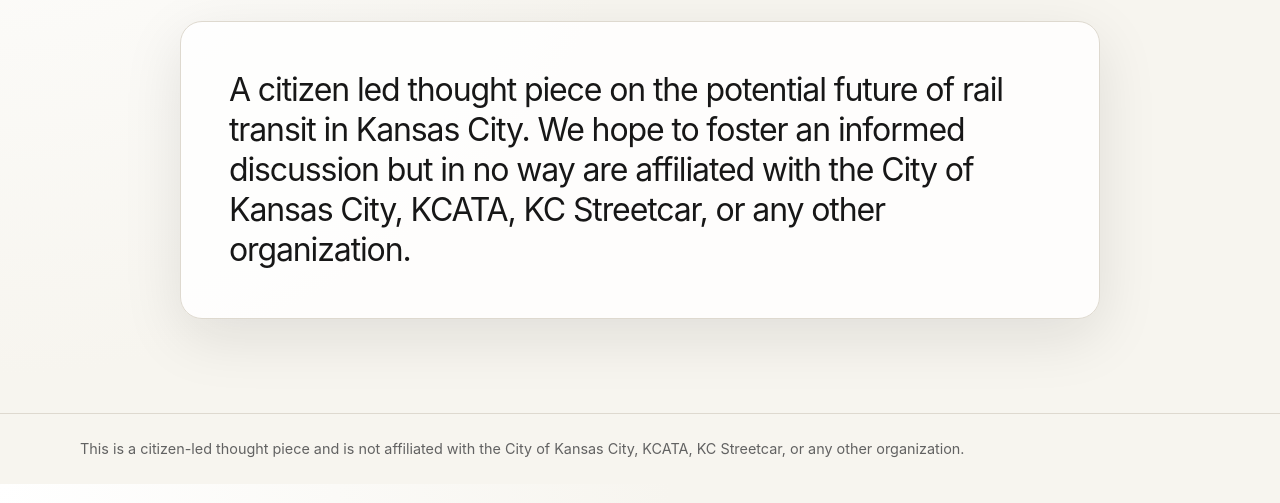
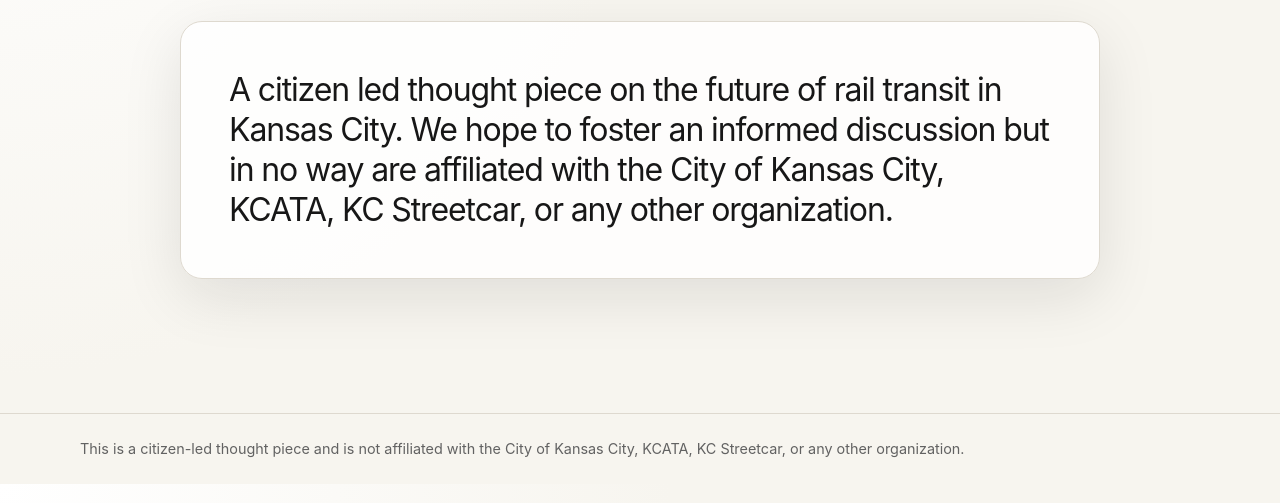
Before and after one commit to lidai99/Transit4KC, a website: page kc-rail-site/about/index.html in a window 1280 px wide. Shown: the part 297-800 px from the top of the page. Drawn offline with Linux system fonts and the light colour scheme.

Commit message:
Update index.html

```diff
--- a/kc-rail-site/about/index.html
+++ b/kc-rail-site/about/index.html
@@ -31,7 +31,7 @@
   <h1>About</h1>
 </section>
 <section class="content-card readable">
-  <p>A citizen led thought piece on the potential future of rail transit in Kansas City. We hope to foster an informed discussion but in no way are affiliated with the City of Kansas City, KCATA, KC Streetcar, or any other organization.</p>
+  <p>A citizen led thought piece on the future of rail transit in Kansas City. We hope to foster an informed discussion but in no way are affiliated with the City of Kansas City, KCATA, KC Streetcar, or any other organization.</p>
 </section>
 
 </main>
```
